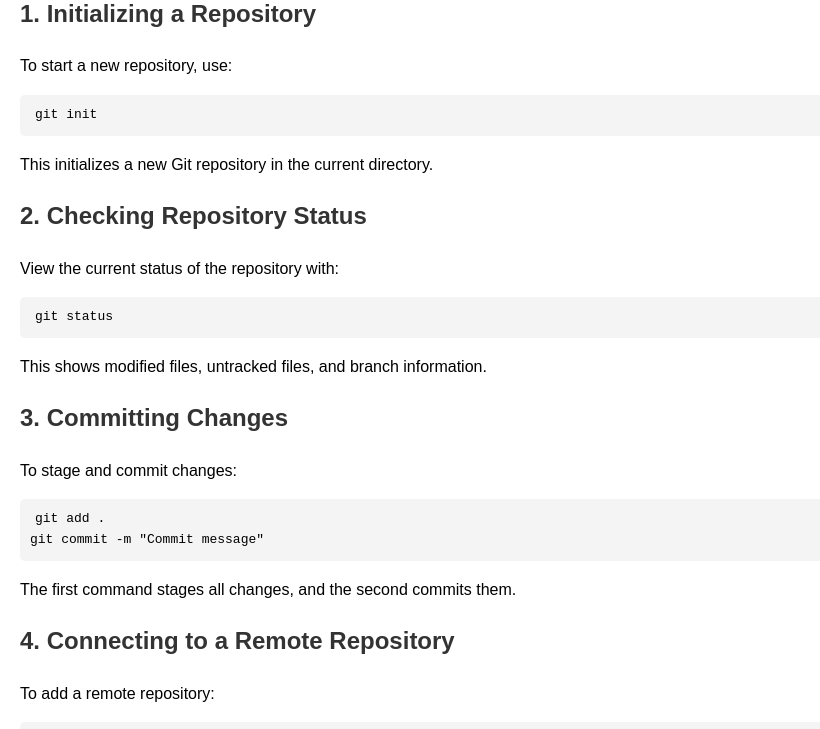
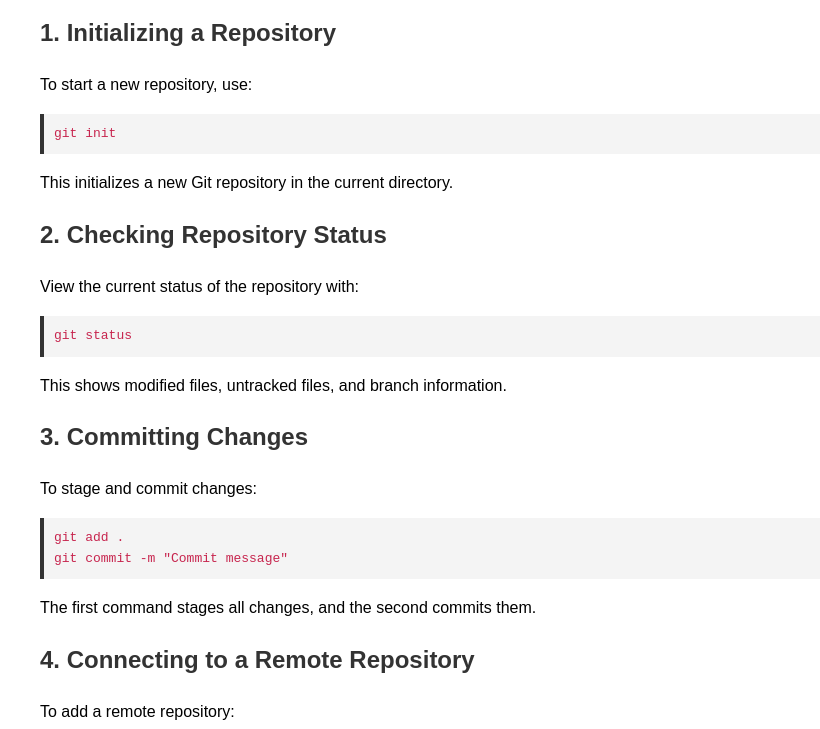
Before and after one commit to Kunsorei/kunsorei.github.io, a plain HTML site: page index.html in a window 1280 px wide. Shown: the part 99-828 px from the top of the page, without its empty margins (0-820 px from the left). Drawn offline with Linux system fonts and the light colour scheme.

Commit message:
Mannualy merged old-commit changes into main

```diff
--- a/index.html
+++ b/index.html
@@ -3,12 +3,12 @@
 <head>
     <meta charset="UTF-8">
     <meta name="viewport" content="width=device-width, initial-scale=1.0">
-    <title>Git Guide</title>
+    <title>Git & SSH: Complete Guide</title>
     <style>
-        body { font-family: Arial, sans-serif; line-height: 1.6; margin: 20px; }
+        body { font-family: Arial, sans-serif; line-height: 1.6; margin: 40px; max-width: 800px; }
+        pre { background: #f4f4f4; padding: 10px; border-left: 4px solid #333; overflow-x: auto; }
+        code { font-family: monospace; color: #c7254e; }
         h1, h2, h3 { color: #333; }
-        code { background: #f4f4f4; padding: 2px 5px; border-radius: 3px; }
-        pre { background: #f4f4f4; padding: 10px; border-radius: 5px; overflow-x: auto; }
     </style>
 </head>
 <body>
```
